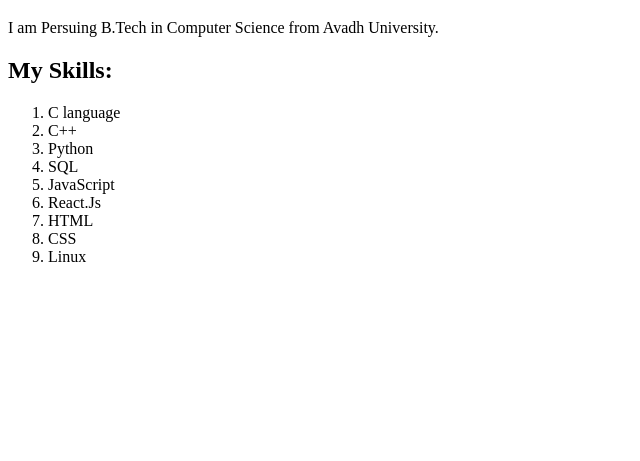
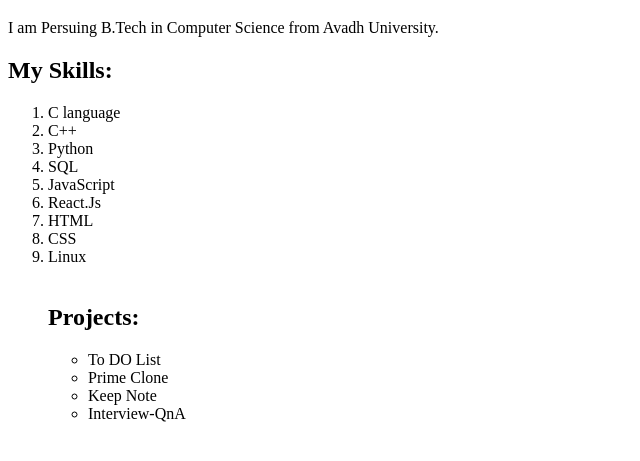
Before and after one commit to niketvns/niket-portfolio, a plain HTML site: page index.html in a window 1280 px wide. Shown: the part 61-522 px from the top of the page, without its empty margins (0-640 px from the left). Drawn offline with Linux system fonts and the light colour scheme.

Commit message:
docs: add project details

```diff
--- a/index.html
+++ b/index.html
@@ -21,7 +21,14 @@
         <li>React.Js</li>
         <li>HTML</li>
         <li>CSS</li>
-        <li>Linux</li>
+        <li>Linux</li><br>
+        <h2>Projects: </h2>
+        <ul>
+            <li>To DO List</li>
+            <li>Prime Clone</li>
+            <li>Keep Note</li>
+            <li>Interview-QnA</li>
+        </ul>
     </ol>
 </body>
 
```
